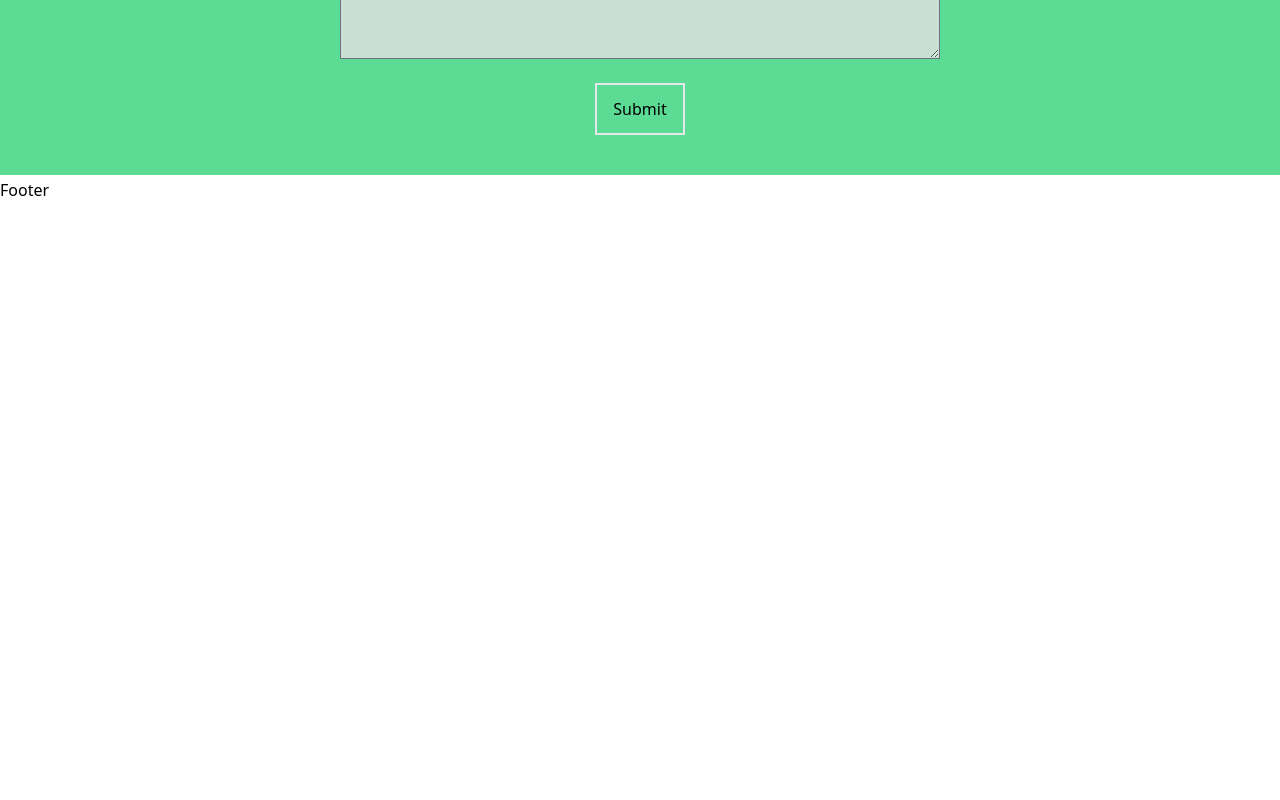
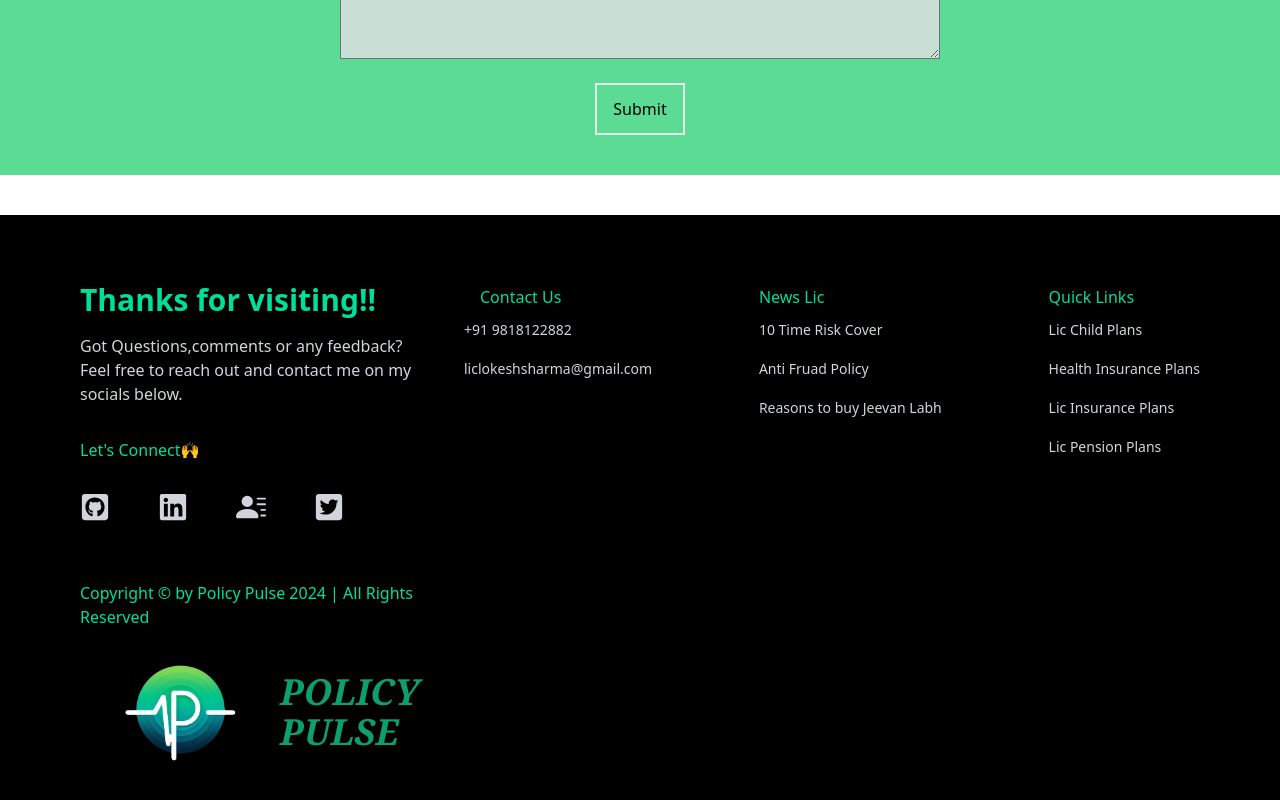
Before and after one commit to himanshi-sharma-123/Policy-Pulse, a React (Vite) app: page / in a window 1280 px wide. Shown: the part 2765-3565 px from the top of the page. Before the commit the page ends 2967 px from the top, so only its background shows below. Built offline with nearby package versions, Linux system fonts and the light colour scheme.

Commit message:
add footer

```diff
--- a/src/components/Footer.jsx
+++ b/src/components/Footer.jsx
@@ -1,7 +1,102 @@
 import React from "react";
+import { BsFillPersonLinesFill } from "react-icons/bs";
+import logo from "../assets/logo.png";
+import { FaGithubSquare, FaLinkedin, FaTwitterSquare } from "react-icons/fa";
+import { Link } from "react-router-dom";
 
 const Footer = () => {
-  return <div>Footer</div>;
+  return (
+    <div className="w-full h-full bg-black mx-aut0 py-16 px-20 grid lg:grid-cols-3 gap-8 text-gray-300 mt-10">
+      <div>
+        <h1 className="w-full text-3xl font-bold text-[#00df9a]">
+          Thanks for visiting!!
+        </h1>
+        <p className="py-4">
+          Got Questions,comments or any feedback? Feel free to reach out and
+          contact me on my socials below.
+          {/* Let me know your views through the contact form or drop me a message
+          on my socials mentioned below. */}
+        </p>
+        <h1 className="mt-4 text-[#00df9a]">Let's Connect🙌</h1>
+        <div className="flex justify-between md:w-[75%] my-6">
+          <a href="https://github.com/himanshi-sharma-123">
+            <FaGithubSquare size={30} />
+          </a>
+          <a href="https://www.linkedin.com/in/himanshi-sharma-564548202/">
+            <FaLinkedin size={30} />
+          </a>
+          <a
+            href="https://drive.google.com/file/d/1jNGuXMPaD3UdQxZhctiyJiV4hYSfACTx/view?usp=sharing"
+            target="_blank"
+          >
+            <BsFillPersonLinesFill size={30} />
+          </a>
+          <a href="https://twitter.com/Himansh93626788?t=58ZIeC6a4E-MQ0Y3rBpHCQ&s=09">
+            <FaTwitterSquare size={30} />
+          </a>
+        </div>
+      </div>
+      <div className="lg:col-span-2 flex justify-between">
+        <div>
+          <h6 className="font-medium text-[#00df9a] px-4">Contact Us</h6>
+          <ul>
+            <li className="py-2 text-sm">+91 9818122882</li>
+            <li className="py-2 text-sm">liclokeshsharma@gmail.com</li>
+          </ul>
+        </div>
+        <div>
+          <h6 className="font-medium text-[#00df9a]">News Lic</h6>
+          <ul>
+            <li className="py-2 text-sm">
+              {" "}
+              <Link href="/">10 Time Risk Cover</Link>
+            </li>
+            <li className="py-2 text-sm">
+              {" "}
+              <Link href="/about">Anti Fruad Policy</Link>
+            </li>
+            <li className="py-2 text-sm">
+              {" "}
+              <Link href="/">Reasons to buy Jeevan Labh</Link>
+            </li>
+          </ul>
+        </div>
+        <div>
+          <h6 className="font-medium text-[#00df9a]">Quick Links</h6>
+          <ul>
+            <li className="py-2 text-sm">
+              <a href="https://leetcode.com/Himanshi_Sharma/">
+                Lic Child Plans
+              </a>
+            </li>
+            <li className="py-2 text-sm">
+              <a href="https://www.codingninjas.com/studio/profile/8ac82452-fc95-4765-aad4-1ed885e9a6a3">
+                Health Insurance Plans
+              </a>
+            </li>
+
+            <li className="py-2 text-sm ">
+              <a href="/">Lic Insurance Plans</a>
+            </li>
+            <li className="py-2 text-sm">
+              <a href="/">Lic Pension Plans</a>
+            </li>
+          </ul>
+        </div>
+      </div>{" "}
+      <div>
+        <p className="text-[#00df9a]">
+          Copyright &copy; by Policy Pulse 2024 | All Rights Reserved
+        </p>
+        <div className="flex flex-row">
+          <img src={logo} alt="" width={200} height={200} className=" mt-0" />
+          <h1 className="text-green-500 text-4xl font-bold italic font-serif mt-10">
+            POLICY PULSE
+          </h1>
+        </div>
+      </div>
+    </div>
+  );
 };
 
 export default Footer;
```
